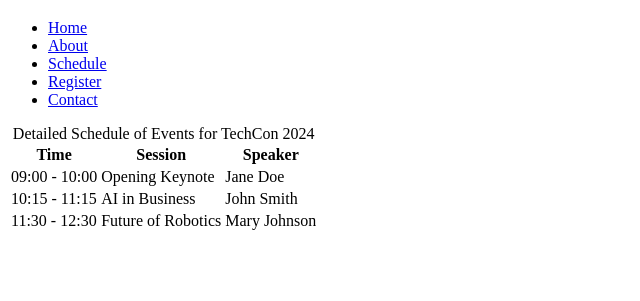
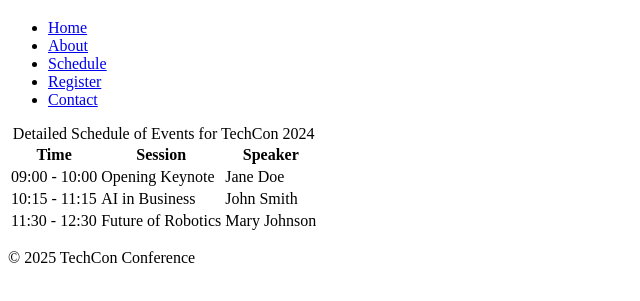
Before and after one commit to celinehimbaza1/TechCon_HTML, a plain HTML site: page techcon_website/schedule.html in a window 1280 px wide. Shown: the part 61-362 px from the top of the page, without its empty margins (0-640 px from the left). Drawn offline with Linux system fonts and the light colour scheme.

Commit message:
schedule

```diff
--- a/techcon_website/schedule.html
+++ b/techcon_website/schedule.html
@@ -48,6 +48,8 @@
             </tbody>
         </table>
     </main>
-
+  <footer>
+        <p>&copy; 2025 TechCon Conference</p>
+    </footer>
 </body>
 </html>
```
